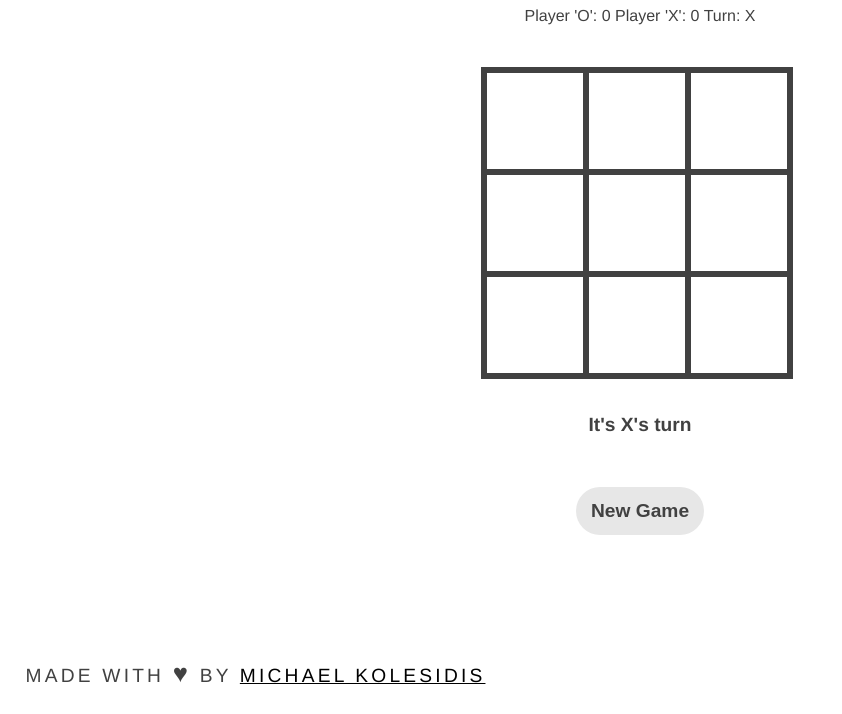
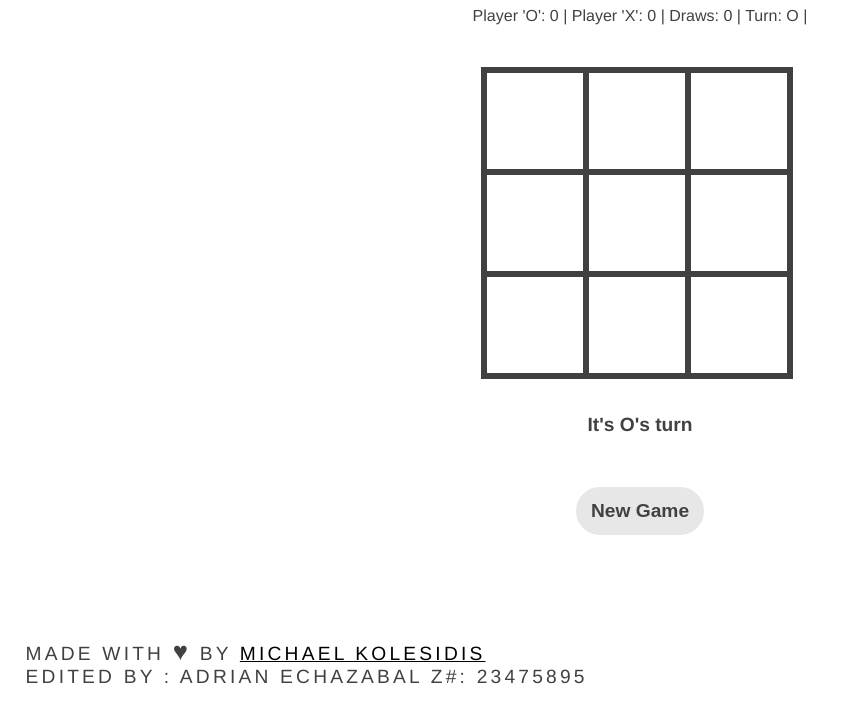
Before and after one commit to cop4808-spring-2023-fullstack-web/hw3-tic-tac-toe-js-Itchibal, a plain HTML site: page index.html in a window 1280 px wide. Both pictures are taken after a click on the button "New Game". Shown: the part 86-800 px from the top of the page, without its empty margins (0-842 px from the left). Drawn offline with Linux system fonts and the light colour scheme.

Commit message:
Bug Fixes
Added Draw Counter as well as some updates to the functions and fixes to Bugs with Draws implementation.

```diff
--- a/index.html
+++ b/index.html
@@ -11,9 +11,10 @@
   <body>
     <div class="header">Tic-Tac-Toe</div>
     <div id = "Status-Bar">
-      <span id = "Oscore"> Player 'O': 0 </span>
-      <span id = "Xscore"> Player 'X': 0 </span>
-      <span id = "Turn"> Turn: 'X'</span>
+      <span id = "Oscore"> Player 'O': 0 |</span>
+      <span id = "Xscore"> Player 'X': 0 |</span>
+      <span id = "Draw"> Draw: 0 |</span>
+      <span id = "Turn"> Turn: X</span>
     </div>
     <div class="container">
       <div class="cell" id = "0" data-cell-index="0"></div>
@@ -32,7 +33,7 @@
     <footer>
       <p>MADE WITH <span id="heart">♥</span> BY
         <a href="https://github.com/michaelkolesidis/tic-tac-toe" target="_blank">
-        MICHAEL KOLESIDIS</a>
+        MICHAEL KOLESIDIS</a>  <br>  EDITED BY : ADRIAN ECHAZABAL Z#: 23475895
       </p>
     </footer>
 
--- a/script/tic-tac-toe.js
+++ b/script/tic-tac-toe.js
@@ -1,10 +1,11 @@
 const statusDisplay = document.querySelector('.status');
 
 let gameActive = true;
-let currentPlayer = "X";
+let currentPlayer;
 let gameState = ["", "", "", "", "", "", "", "", ""];
 let PlayerOScore = 0;
 let PlayerXScore = 0;
+let DrawScore = 0;
 
 const winningMessage = () => `Player ${currentPlayer} has won!`;
 const drawMessage = () => `Game ended in a draw!`;
@@ -46,13 +47,15 @@ return null;
 */
 
 function PickRandomPlayer() {
-    Picker = Math.random()
-    if (Picker == 0)
+    if (Math.random() < 0.5){
         currentPlayer = "X";
-    else if (Picker == 1)
+    }
+    else {
         currentPlayer = "O";
-    return currentPlayer;
+    }
+    statusDisplay.innerHTML = currentPlayerTurn();
 }
+PickRandomPlayer()
 
 
 function handleCellPlayed(clickedCell, clickedCellIndex) {
@@ -78,9 +81,10 @@ function handlePlayerChange() {
 }
 
 function UpdateStatusBar() {
-    document.getElementById("Oscore").innerHTML = "Player 'O': " + PlayerOScore;
-    document.getElementById("Xscore").innerHTML = "Player 'X': " + PlayerXScore;
-    document.getElementById("Turn").innerHTML = "Turn:  " + currentPlayer;
+    document.getElementById("Oscore").innerHTML = "Player 'O': " + PlayerOScore + " |";
+    document.getElementById("Xscore").innerHTML = "Player 'X': " + PlayerXScore + " |";
+    document.getElementById("Turn").innerHTML = "Turn:  " + currentPlayer + " |";
+    document.getElementById("Draw").innerHTML = "Draws:  " + DrawScore + " |";
 }
 
 function CheckWin() {
@@ -112,6 +116,8 @@ function CheckWin() {
         statusDisplay.innerHTML = drawMessage();
         gameActive = false;
         statusDisplay.style.color = "rgb(251,100,204)";
+        DrawScore += 1;
+        UpdateStatusBar()
         return roundDraw;
     }
 
```
